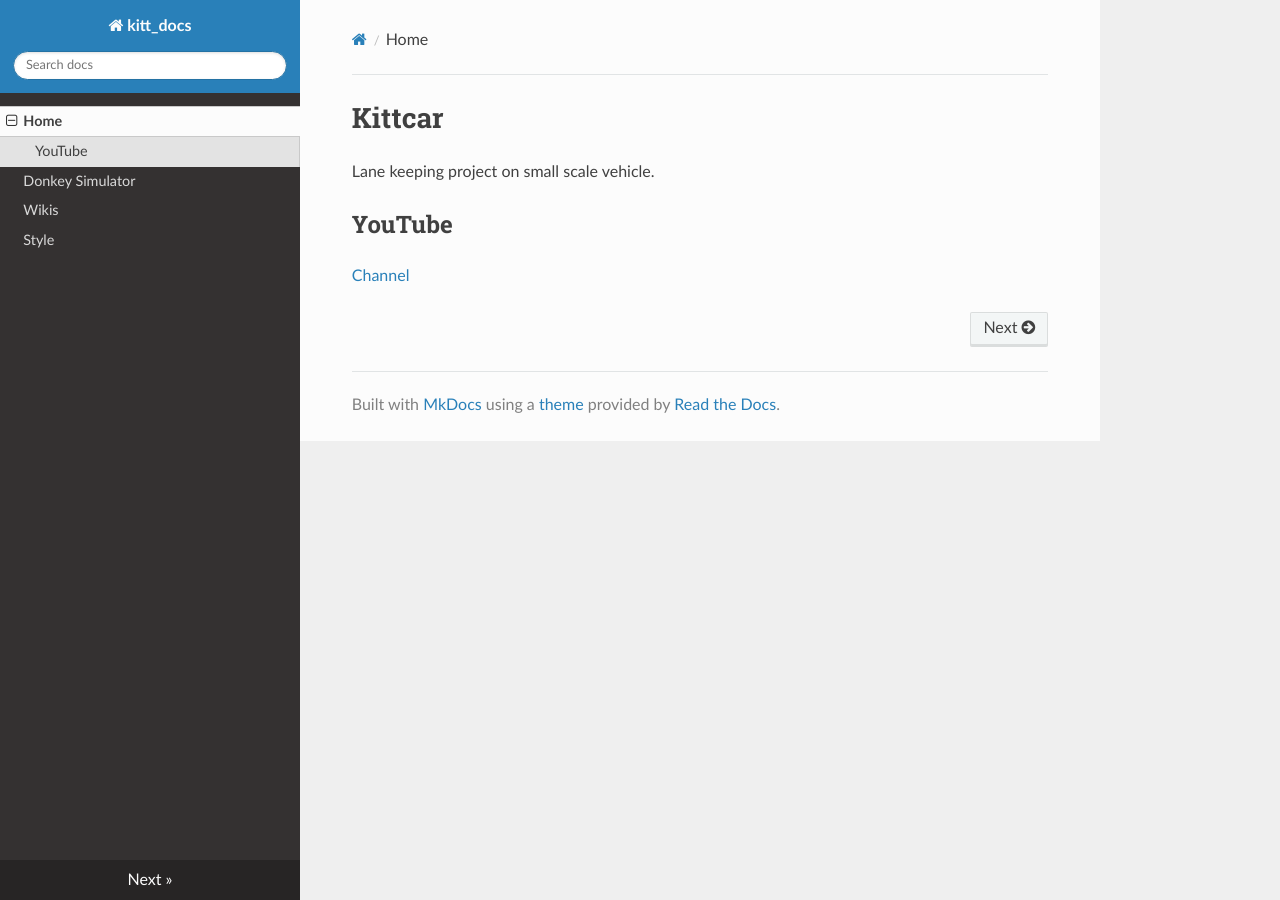
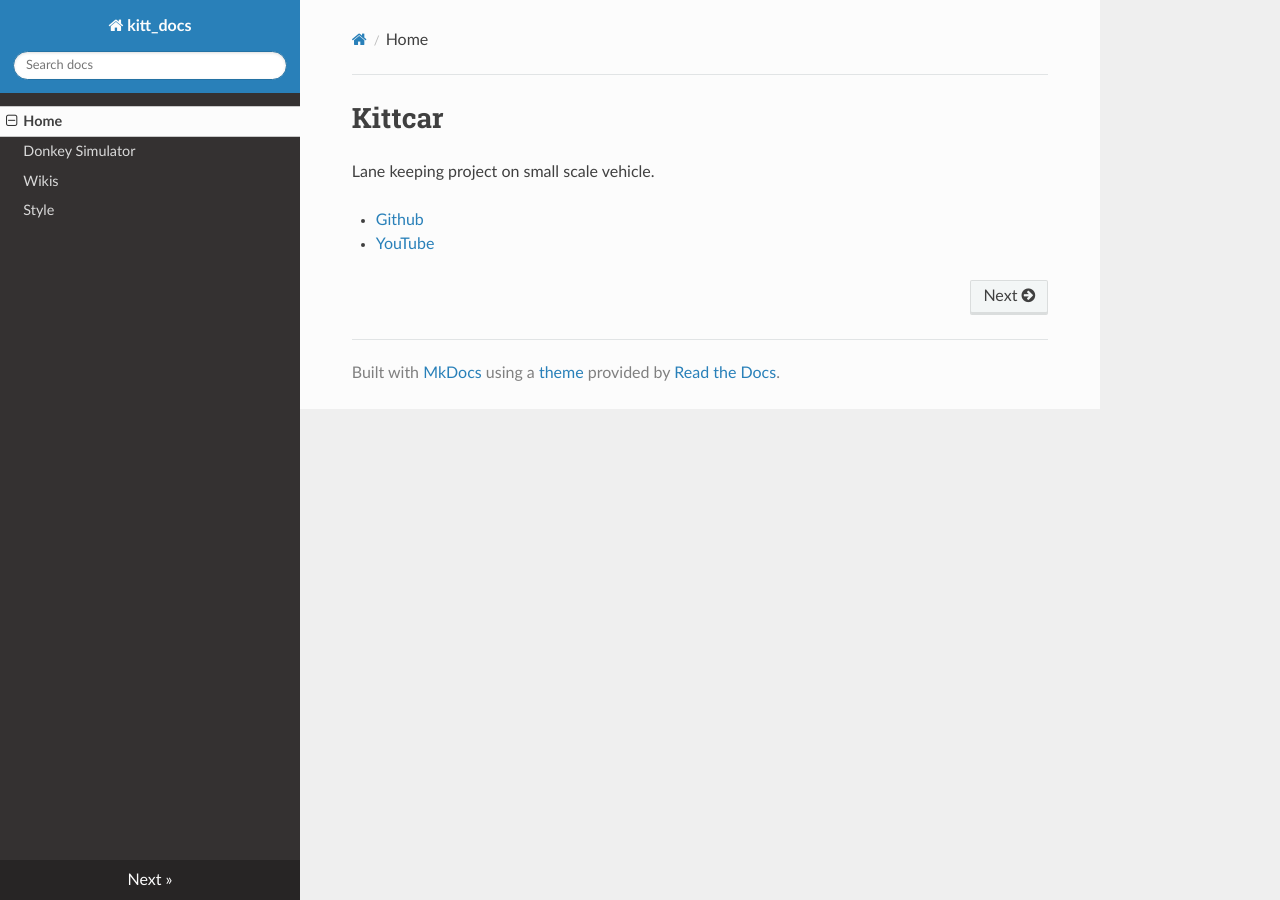
Before and after one commit to kittcar/kitt_docs, an MkDocs documentation site: the page built from docs/index.md, in a window 1280 px wide. Built offline with MkDocs 1.6.1, drawn with Linux system fonts in a browser that asks for light colours; nearby versions of some CDN libraries; old or Windows-style settings are respelled for this version of MkDocs.

Commit message:
Update index.md

```diff
--- a/docs/index.md
+++ b/docs/index.md
@@ -2,5 +2,5 @@
 
 Lane keeping project on small scale vehicle.
 
-## YouTube
-[Channel](https://www.youtube.com/channel/UC13CJX3DgJVtIGpTjfX6c3A)
+- [Github](https://github.com/kittcar)
+- [YouTube](https://www.youtube.com/channel/UC13CJX3DgJVtIGpTjfX6c3A)
```
